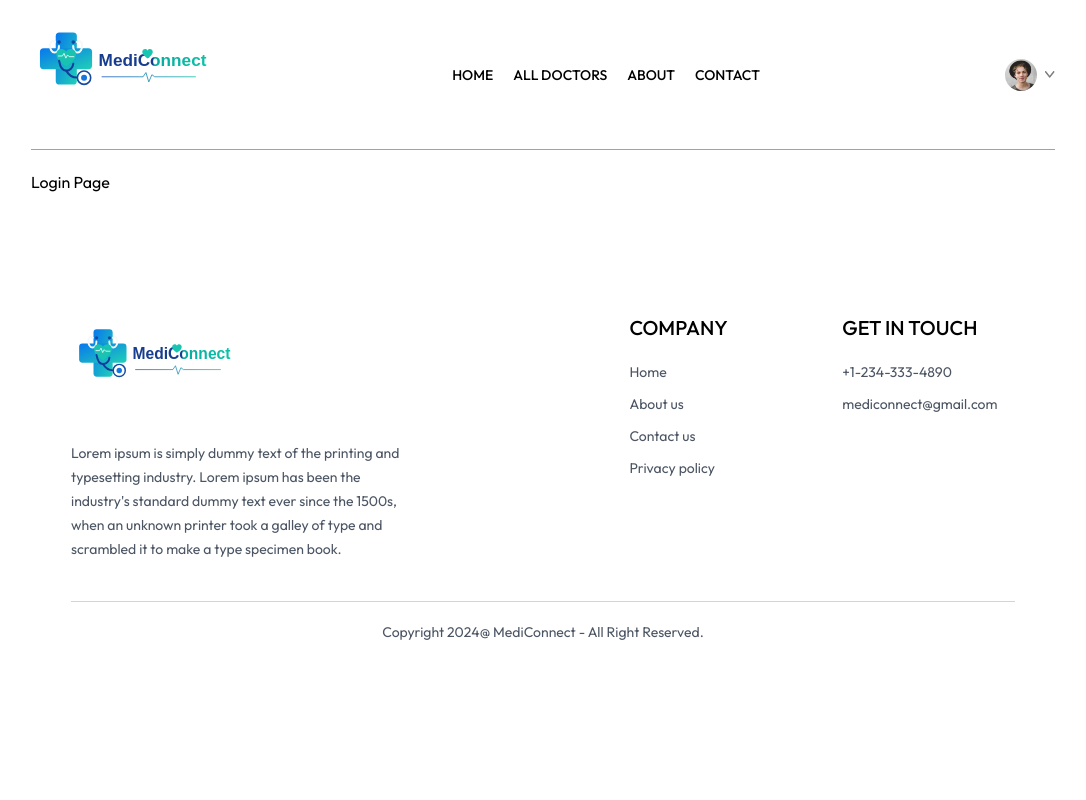
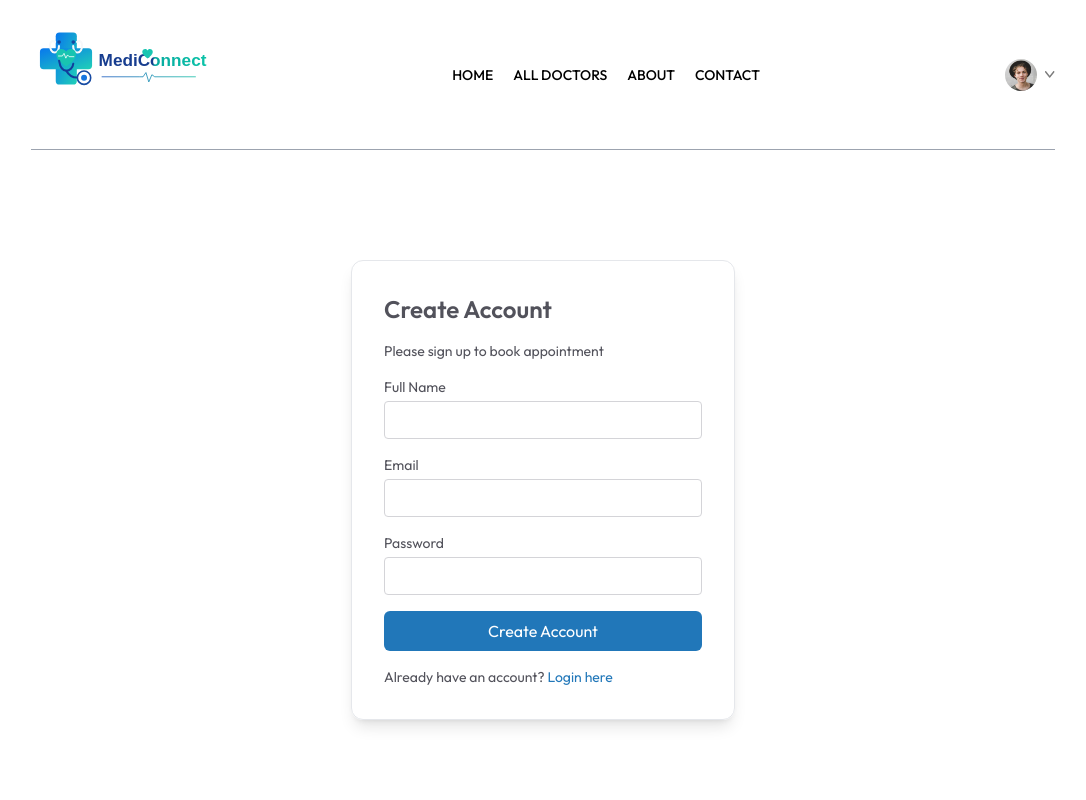
Before and after one commit to gholapdnyaneshwari/MediConnect, a React (Vite) app in the folder frontend/: page /login in a window 1280 px wide. Shown: the top 800 px of the page, without its empty margins (97-1183 px from the left). Built offline with nearby package versions, Linux system fonts and the light colour scheme.

Commit message:
login and sign up logic

```diff
--- a/frontend/src/pages/Contact.jsx
+++ b/frontend/src/pages/Contact.jsx
@@ -1,7 +1,42 @@
 import React from 'react'
+import { assets } from '../assets/assets'
 
 const Contact = () => {
-  return <div>Contact Page</div>
+  return (
+    <div>
+
+      <div className='text-center text-2xl pt-10 text-gray-500'>
+        <p>
+          CONTACT <span className='text-gray-700 font-semibold'>US</span>
+        </p>
+      </div>
+
+      <div className='my-10 flex flex-col justify-center md:flex-row gap-10 mb-28 text-sm'>
+        <img  className='w-full md:max-w-[360px]' src={assets.contact_image} alt="" />
+
+        <div className='flex flex-col justify-center item-start gap-6'>
+          <p className='font-semibold text-lg text-gray-600'>Our OFFICE</p>
+
+          <p className='text-gray-500'>
+            54709 Willms Station <br />
+            Suite 350, Washington, USA
+          </p>
+
+          <p className='text-gray-500'>
+            Tel: (354) 555-1234 <br />
+            Email: mediconnect@gmail.com
+          </p>
+
+          <p className='font-semibold text-lg text-gray-600'>Careers at PRESCRIPTO</p>
+
+          <p className='text-gray-500'>Learn more about our team and job openings.</p>
+
+          <button className='border border-black px-8 py-4 text-sm hover:bg-black hover:text-white transition-all duration-500'>Explore Jobs</button>
+        </div>
+      </div>
+
+    </div>
+  )
 }
 
 export default Contact
--- a/frontend/src/pages/Login.jsx
+++ b/frontend/src/pages/Login.jsx
@@ -1,7 +1,70 @@
-import React from 'react'
+import React, { useState } from 'react'
 
 const Login = () => {
-  return <div>Login Page</div>
+  const [state, setState] = useState('Sign Up')
+  const [email, setEmail] = useState('')
+  const [password, setPassword] = useState('')
+  const [name, setName] = useState('')
+
+  const onSubmitHandler = async (event) => {
+    event.preventDefault()
+  }
+
+  return (
+    <form
+      onSubmit={onSubmitHandler}
+      className='min-h-[80vh] flex items-center'
+    >
+      <div className='flex flex-col gap-4 m-auto  items-start p-8 min-w-[340px] sm:min-w-96 border rounded-xl text-zinc-600 text-sm shadow-lg'>
+        <p className='text-2xl font-semibold'>
+          {state === 'Sign Up' ? 'Create Account' : 'Login'}
+        </p>
+
+        <p>
+          Please {state === 'Sign Up' ? 'sign up' : 'log in'} to book appointment
+        </p>
+
+        {state === 'Sign Up' && (
+          <div className='w-full'>
+            <p>Full Name</p>
+            <input className='border border-zinc-300 rounded w-full p-2 mt-1'
+              type='text'
+              value={name}
+              onChange={(e) => setName(e.target.value)}
+            />
+          </div>
+        )}
+
+        <div className='w-full'>
+          <p>Email</p>
+          <input className='border border-zinc-300 rounded w-full p-2 mt-1'
+            type='email'
+            value={email}
+            onChange={(e) => setEmail(e.target.value)}
+          />
+        </div>
+
+        <div className='w-full'>
+          <p>Password</p>
+          <input className='border border-zinc-300 rounded w-full p-2 mt-1'
+            type='password'
+            value={password}
+            onChange={(e) => setPassword(e.target.value)}
+          />
+        </div>
+
+        <button  type='submit' className='bg-primary text-white w-full py-2 rounded-md text-base'>
+          {state === 'Sign Up' ? 'Create Account' : 'Login'}
+        </button>
+        {
+          state === 'Sign Up'
+            ? <p>Already have an account? <span className='text-primary cursor-pointer' onClick={() => setState('Login')}>Login here</span></p>
+            : <p>Create an new account <span className='text-primary cursor-pointer' onClick={() => setState('Sign Up')}>click here</span></p>
+        }
+
+      </div>
+    </form>
+  )
 }
 
 export default Login
```
